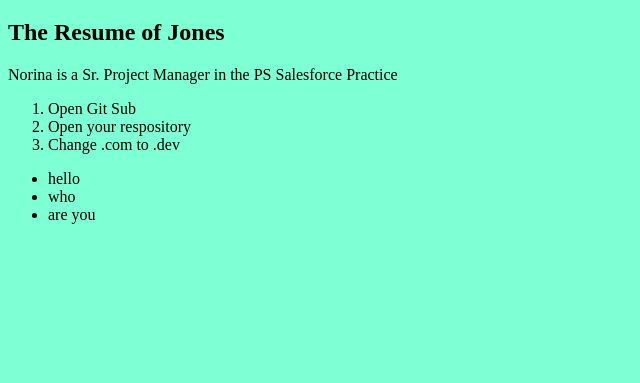
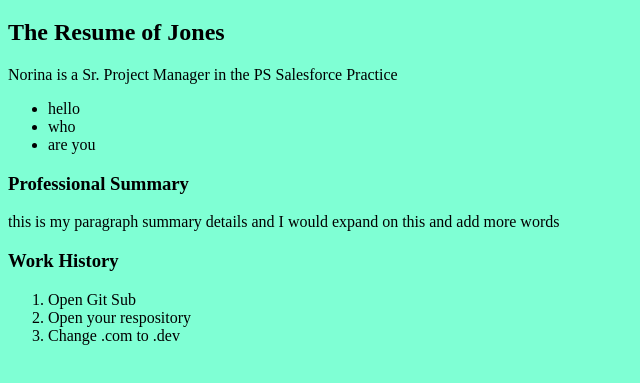
Before and after one commit to norinajones/Norinajones, a plain HTML site: page index.html in a window 1280 px wide. Shown: the part 61-444 px from the top of the page, without its empty margins (0-640 px from the left). Drawn offline with Linux system fonts and the light colour scheme.

Commit message:
added text

```diff
--- a/index.html
+++ b/index.html
@@ -22,7 +22,16 @@
 <h1>Norina Jones</h1>
 <h2>The Resume of Jones</h2>
 <p>Norina is a Sr. Project Manager in the PS Salesforce Practice</p>
+<ul>
+  <li>hello</li>
+  <li>who</li>
+  <li>are you</li>
+</ul>
 
+<h3>Professional Summary</h3>
+<p>this is my paragraph summary details and I would expand on this and add more words</p>
+
+<h3>Work History</h3>
 <ol>
     <l1></l1>
     <li>Open Git Sub</li>
@@ -30,11 +39,7 @@
     <li>Change .com to .dev</li>
 </ol>
 
-<ul>
-    <li>hello</li>
-    <li>who</li>
-    <li>are you</li>
-</ul>
+
 </body>
 
 </html>
```
